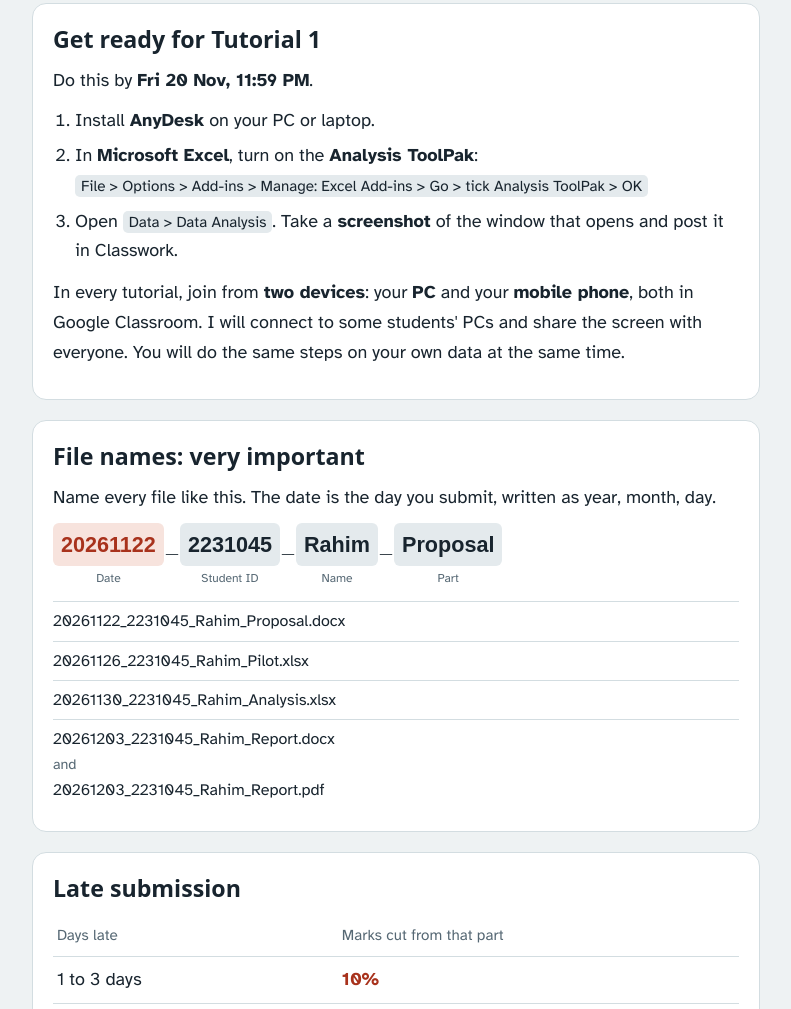
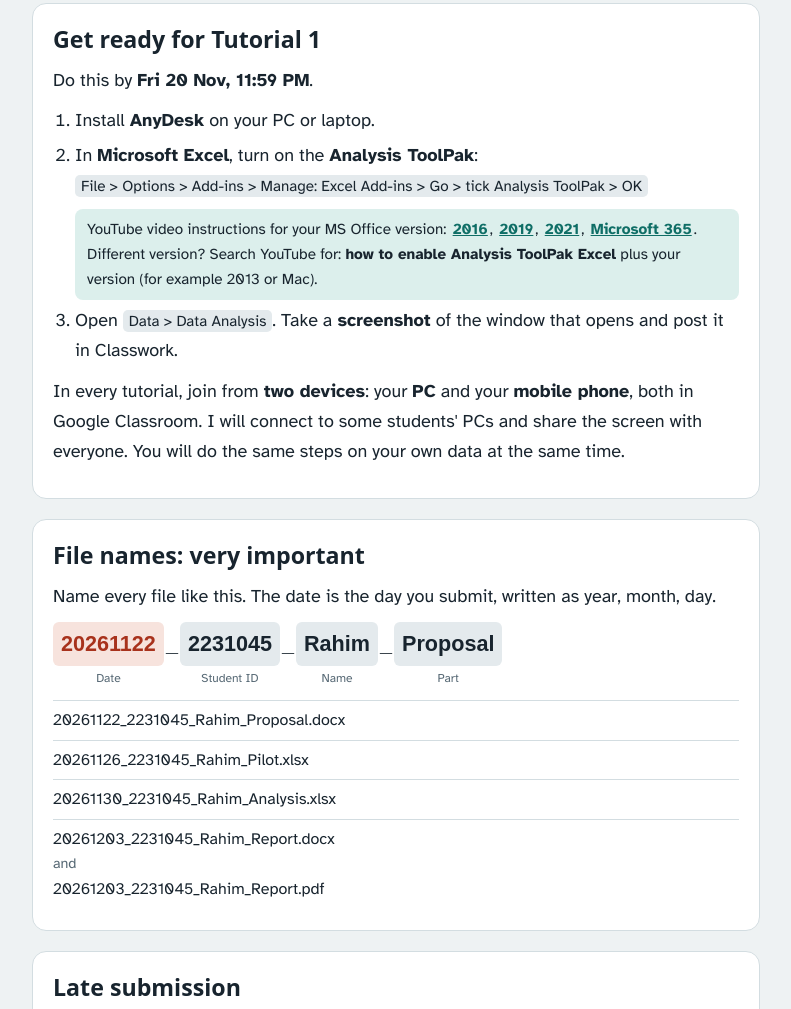
Before and after one commit to farukhrana14/research-toolkit, a plain HTML site: page misc/research-project-announcement.html in a window 1280 px wide. Shown: the part 2964-3973 px from the top of the page, without its empty margins (244-1035 px from the left). Drawn offline with Linux system fonts and the light colour scheme; a web font is replaced by a local one.

Commit message:
misc/research-project-announcement.html was updated with yt url

```diff
--- a/misc/research-project-announcement.html
+++ b/misc/research-project-announcement.html
@@ -81,6 +81,9 @@
 
   ol.steps{margin:0 0 12px;padding-left:22px}
   ol.steps li{margin:6px 0}
+  .yt{margin:8px 0 4px;padding:8px 12px;border-radius:8px;background:var(--tut-soft);font-size:.95rem}
+  .yt a{color:var(--tut);font-weight:700;padding:0 2px}
+  .yt a:focus-visible{outline:2px solid var(--tut);outline-offset:2px}
   .path{font-size:.95rem;background:var(--plain-soft);padding:2px 6px;border-radius:5px}
 
   .fname{font-family:"Familjen Grotesk",sans-serif;font-weight:600;font-size:clamp(1rem,4.2vw,1.35rem);
@@ -214,7 +217,13 @@
     <ol class="steps">
       <li>Install <b>AnyDesk</b> on your PC or laptop.</li>
       <li>In <b>Microsoft Excel</b>, turn on the <b>Analysis ToolPak</b>:<br>
-        <span class="path">File &gt; Options &gt; Add-ins &gt; Manage: Excel Add-ins &gt; Go &gt; tick Analysis ToolPak &gt; OK</span></li>
+        <span class="path">File &gt; Options &gt; Add-ins &gt; Manage: Excel Add-ins &gt; Go &gt; tick Analysis ToolPak &gt; OK</span>
+        <div class="yt">YouTube video instructions for your MS Office version:
+          <a href="https://www.youtube.com/watch?v=BFksczTOxsM" target="_blank" rel="noopener">2016</a>,
+          <a href="https://www.youtube.com/watch?v=_bBmTNQsZMM" target="_blank" rel="noopener">2019</a>,
+          <a href="https://www.youtube.com/watch?v=UMGAI0fqURM" target="_blank" rel="noopener">2021</a>,
+          <a href="https://www.youtube.com/watch?v=V60-IFnih3Q" target="_blank" rel="noopener">Microsoft 365</a>.
+          <br>Different version? Search YouTube for: <b>how to enable Analysis ToolPak Excel</b> plus your version (for example 2013 or Mac).</div></li>
       <li>Open <span class="path">Data &gt; Data Analysis</span>. Take a <b>screenshot</b> of the window that opens and post it in Classwork.</li>
     </ol>
     <p>In every tutorial, join from <b>two devices</b>: your <b>PC</b> and your <b>mobile phone</b>, both in Google Classroom. I will connect to some students' PCs and share the screen with everyone. You will do the same steps on your own data at the same time.</p>
```
